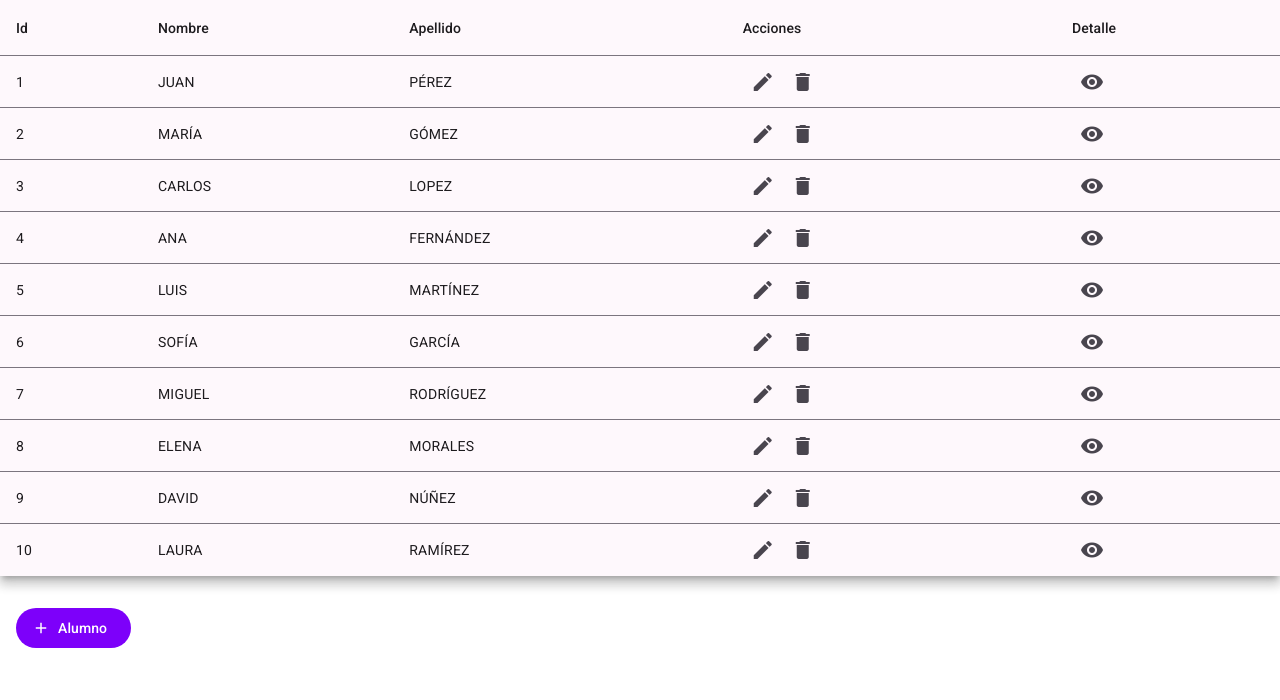
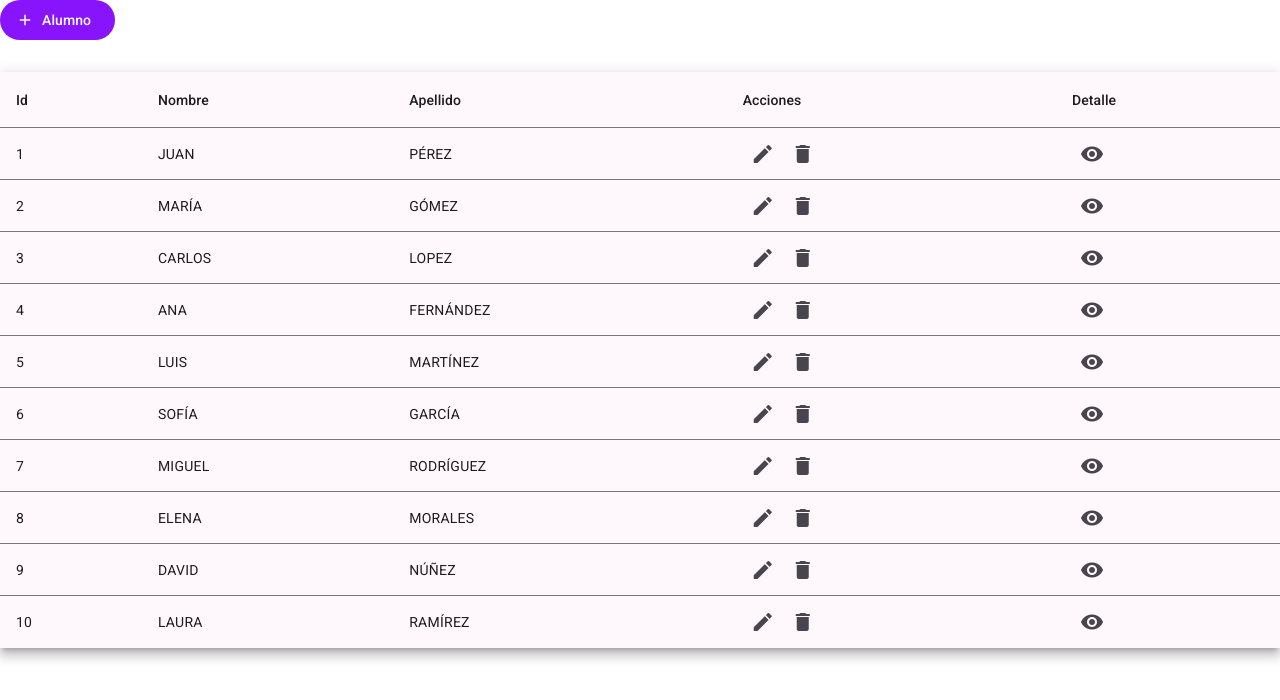
Before and after one commit to SCaucota/PF_Angular_Caucota, an Angular app: page /students in a window 1280 px wide. Shown: the top 700 px of the page. Built offline with nearby package versions, Linux system fonts and the light colour scheme.

Commit message:
button-table-moved

```diff
--- a/src/app/features/dashboard/courses/components/crud-courses/crud-courses.component.scss
+++ b/src/app/features/dashboard/courses/components/crud-courses/crud-courses.component.scss
@@ -1,4 +1,3 @@
 .button-add-course{
-    margin-left: 1rem;
-    margin-top: 2rem;
+    margin-bottom: 2rem;
 }
--- a/src/app/features/dashboard/inscriptions/components/crud-inscriptions/crud-inscriptions/crud-inscriptions.component.scss
+++ b/src/app/features/dashboard/inscriptions/components/crud-inscriptions/crud-inscriptions/crud-inscriptions.component.scss
@@ -1,6 +1,5 @@
 .button-add-inscription{
-    margin-left: 1rem;
-    margin-top: 2rem;
+    margin-bottom: 2rem;
 }
 
 .cancelled-inscription{
--- a/src/app/features/dashboard/lessons/components/crud-lessons/crud-lessons.component.scss
+++ b/src/app/features/dashboard/lessons/components/crud-lessons/crud-lessons.component.scss
@@ -1,6 +1,5 @@
 .button-add-lesson{
-    margin-left: 1rem;
-    margin-top: 2rem;
+    margin-bottom: 2rem;
 }
 
 .cancelled-lesson{
--- a/src/app/features/dashboard/students/components/crud-students/crud-students.component.html
+++ b/src/app/features/dashboard/students/components/crud-students/crud-students.component.html
@@ -1,3 +1,8 @@
+<button class="button-add-student" (click)="openDialog()" mat-flat-button color="primary">
+    Alumno
+    <mat-icon>add</mat-icon>
+</button>
+
 <table mat-table [dataSource]="dataSource" class="mat-elevation-z8">
 
     <ng-container matColumnDef="id">
@@ -39,8 +44,3 @@
     <tr mat-header-row *matHeaderRowDef="displayedColumns"></tr>
     <tr mat-row *matRowDef="let row; columns: displayedColumns;"></tr>
 </table>
-
-<button class="button-add-student" (click)="openDialog()" mat-flat-button color="primary">
-    Alumno
-    <mat-icon>add</mat-icon>
-</button>
--- a/src/app/features/dashboard/students/components/crud-students/crud-students.component.scss
+++ b/src/app/features/dashboard/students/components/crud-students/crud-students.component.scss
@@ -1,4 +1,3 @@
 .button-add-student{
-    margin-left: 1rem;
-    margin-top: 2rem;
+    margin-bottom: 2rem;
 }
```
Also changed, not shown: src/app/features/dashboard/courses/components/crud-courses/crud-courses.component.html (+4 -5 lines), src/app/features/dashboard/inscriptions/components/crud-inscriptions/crud-inscriptions/crud-inscriptions.component.html (+5 -5 lines), src/app/features/dashboard/lessons/components/crud-lessons/crud-lessons.component.html (+5 -5 lines).
